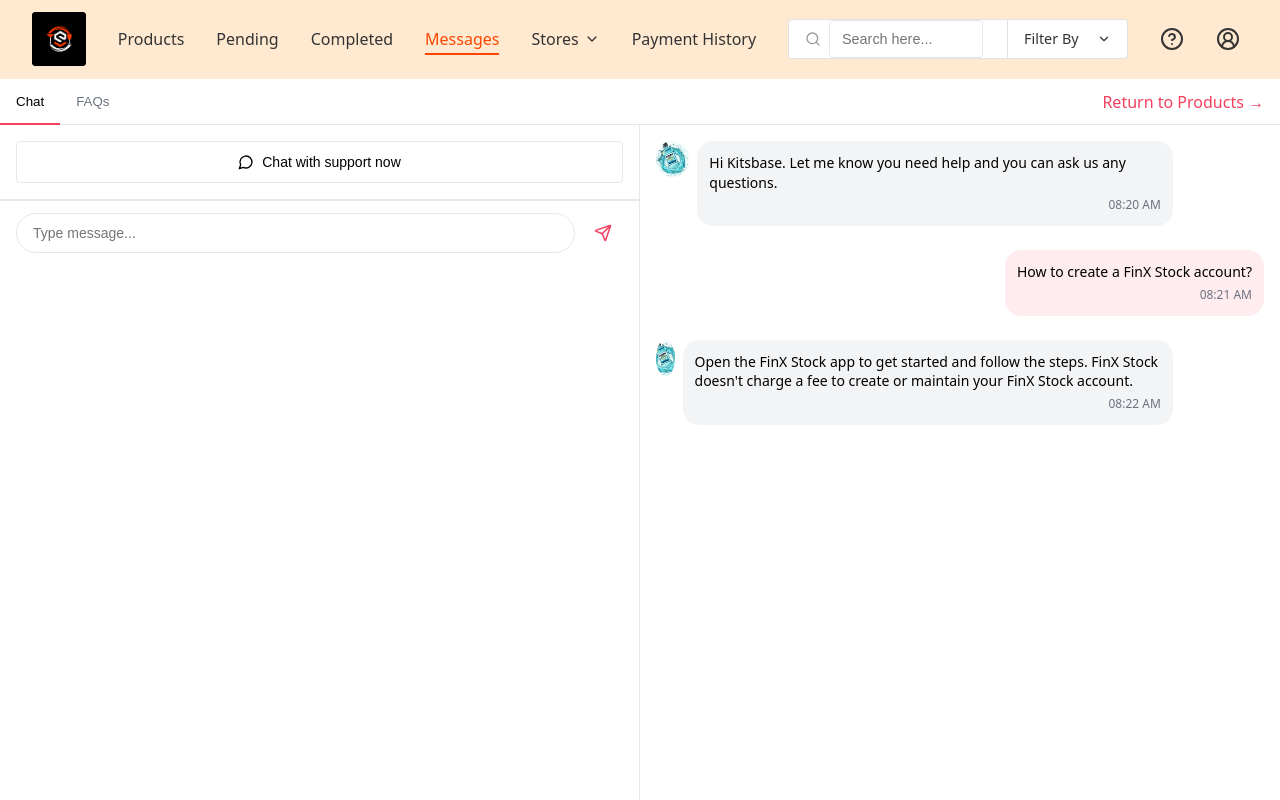
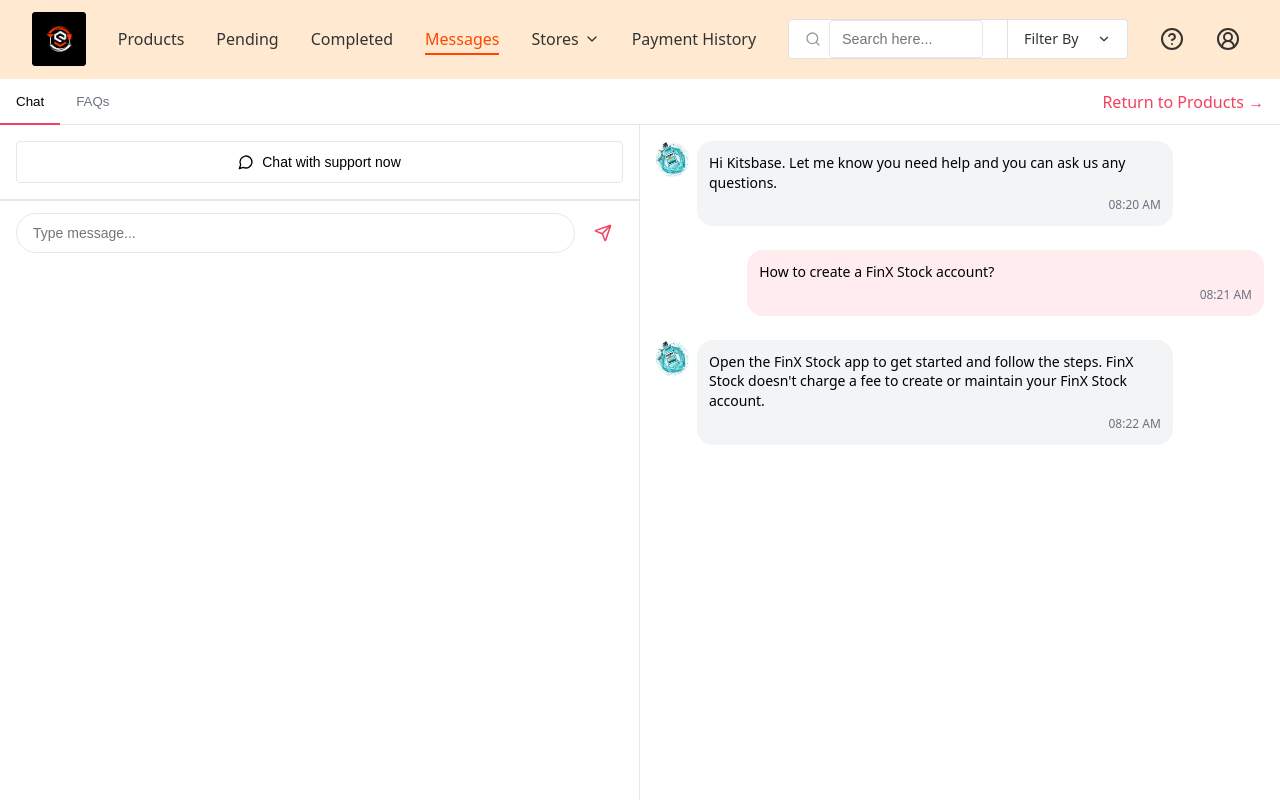
Before and after one commit to geekelo/sephcocco-ecommerce-user, a React (Vite) app: page /messages in a window 1280 px wide. Shown: the top 800 px of the page. Built offline with nearby package versions, Linux system fonts and the light colour scheme.

Commit message:
adjusted the mobile

```diff
--- a/src/styles/MobileChatDetail.css
+++ b/src/styles/MobileChatDetail.css
@@ -36,7 +36,7 @@
 
   .chat-message {
     display: flex;
-    max-width: 85%;
+    width: 100%;
     margin-bottom: 8px;
   }
 
@@ -69,6 +69,7 @@
     border-radius: 16px;
     padding: 12px;
     position: relative;
+    width: 100%;
   }
 
   .chat-message.user .message-bubble {
```
